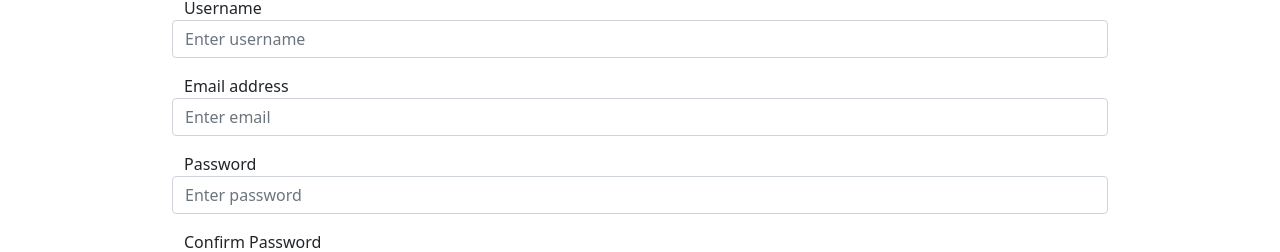
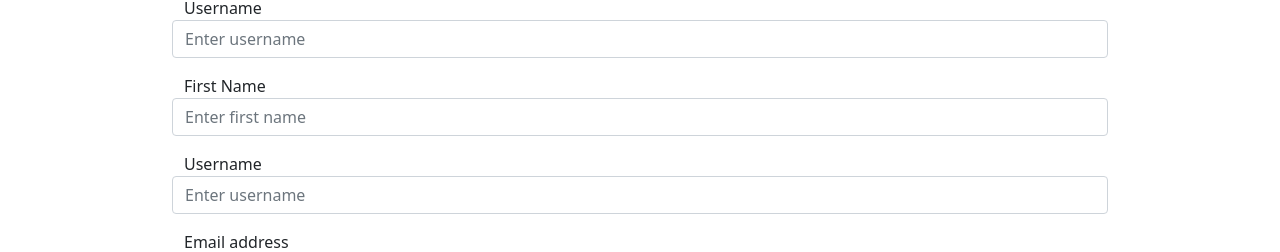
Before and after one commit to TeeradonNamkanisorn/FRONTEND_RPLUS, a React (Create React App) app: page /register-teacher in a window 1280 px wide. Shown: the part 406-658 px from the top of the page. Built offline with nearby package versions, Linux system fonts and the light colour scheme; no server answers.

Commit message:
added first name and last name columns

```diff
--- a/src/pages/RegisterTeacher.js
+++ b/src/pages/RegisterTeacher.js
@@ -4,10 +4,14 @@ import { useNavigate } from "react-router-dom";
 import { isEmail } from "../utils/validateFunctions";
 export default function RegisterTeacher() {
     const navigate = useNavigate();
+    const [firstNameError, setFirstNameError] = useState("");
+    const [lastNameError, setLastNameError] = useState("");
     const [usernameError, setUsernameError] = useState("");
     const [passwordError, setPasswordError] = useState("");
     const [emailError, setEmailError] = useState("");
     const [username, setUsername] = useState("");
+    const [firstName, setFirstName] = useState("");
+    const [lastName, setLastName] = useState("");
     const [email, setEmail] = useState("");
     const [password, setPassword]= useState("");
     const [confirmPassword, setConfrimPassword] = useState("");
@@ -25,6 +29,13 @@ export default function RegisterTeacher() {
         setUsername(e.target.value);
     }
 
+    const handleFirstNameChange = e => {
+        setFirstName(e.target.value);
+    }
+
+    const handleLastNameChange = e => {
+        setLastName(e.target.value);
+    }
     const handleEmailChange = (e) => {
         if(!isEmail(e.target.value)) {
             setEmailError("Invalid email format.");
@@ -40,14 +51,16 @@ export default function RegisterTeacher() {
         //POST request
 
        try {
-        if (passwordError || emailError || usernameError) {
+        if (passwordError || emailError || usernameError || firstNameError || lastNameError) {
             return alert("invalid input");
         }
 
         const requestBody = {
             username,
             email,
-            password
+            password,
+            firstName,
+            lastName
         }
 
         const result = await axios.post("http://localhost:4000/auth/teacher", requestBody);
@@ -75,8 +88,19 @@ export default function RegisterTeacher() {
 
         <div className="form-group row my-3">
             <label className="" htmlFor="usernameInput">Username</label>
-            <input className={`form-control ${usernameError? "is-invalid" : ""}`} type="text" id="inputUsername"  placeholder="Enter username" onChange={handleUsernameChange}/>
-            <div className="invalid-feedback">Example invalid custom select feedback</div>
+            <input className={`form-control ${usernameError? "is-invalid" : ""}`} type="text" id="usernameInput"  placeholder="Enter username" onChange={handleUsernameChange}/>
+            <div className="invalid-feedback">{usernameError}</div>
+        </div>
+
+        <div className="form-group row my-3">
+            <label className="" htmlFor="firstNameInput">First Name</label>
+            <input className={`form-control ${firstNameError? "is-invalid" : ""}`} type="text" id="firstNameInput"  placeholder="Enter first name" onChange={handleFirstNameChange}/>
+            <div className="invalid-feedback">{firstNameError}</div>
+        </div>
+        <div className="form-group row my-3">
+            <label className="" htmlFor="lastNameInput">Username</label>
+            <input className={`form-control ${lastNameError? "is-invalid" : ""}`} type="text" id="lastNameInput"  placeholder="Enter username" onChange={handleLastNameChange}/>
+            <div className="invalid-feedback">{lastNameError}</div>
         </div>
 
         <div className="form-group row my-3">
```
